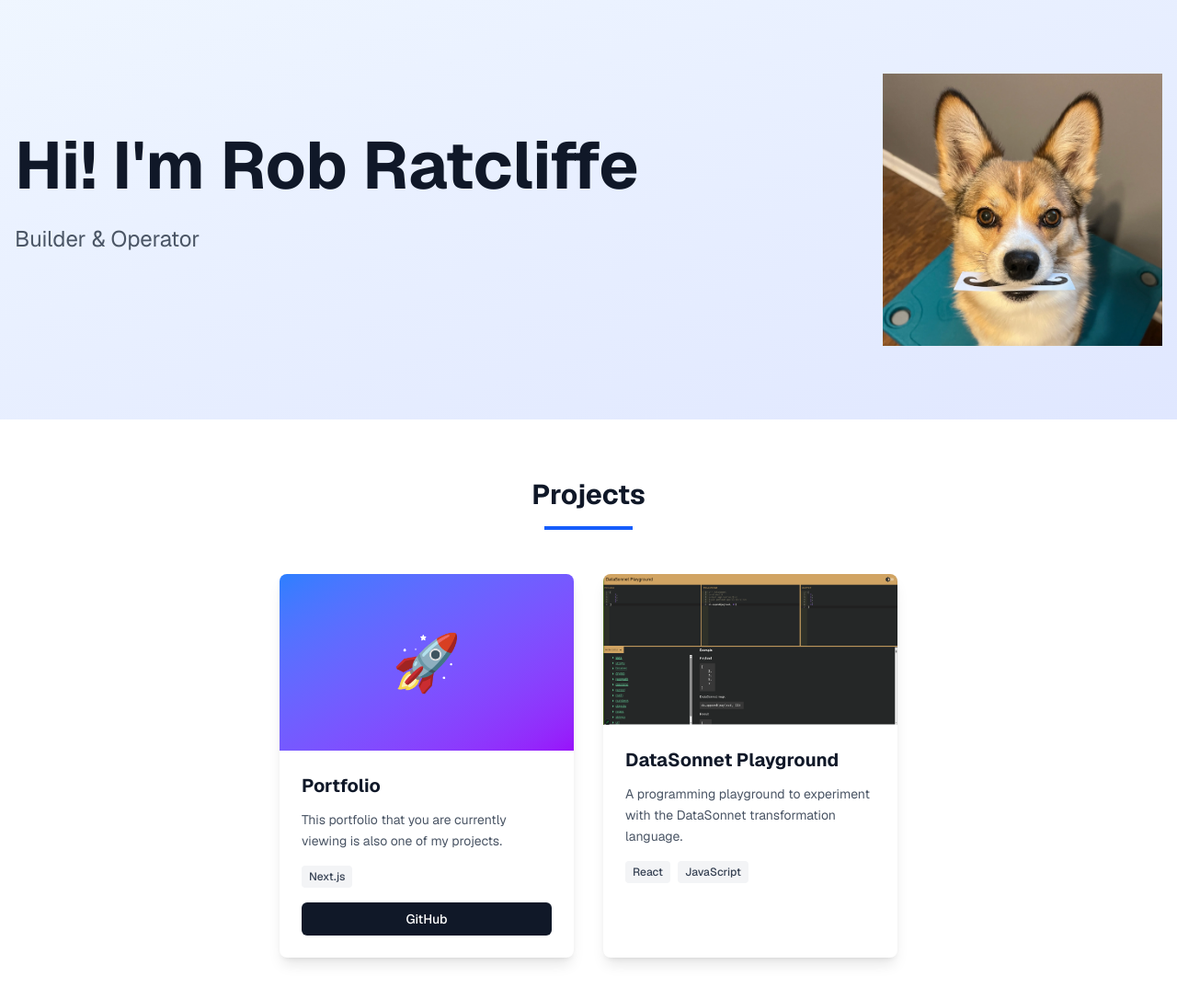
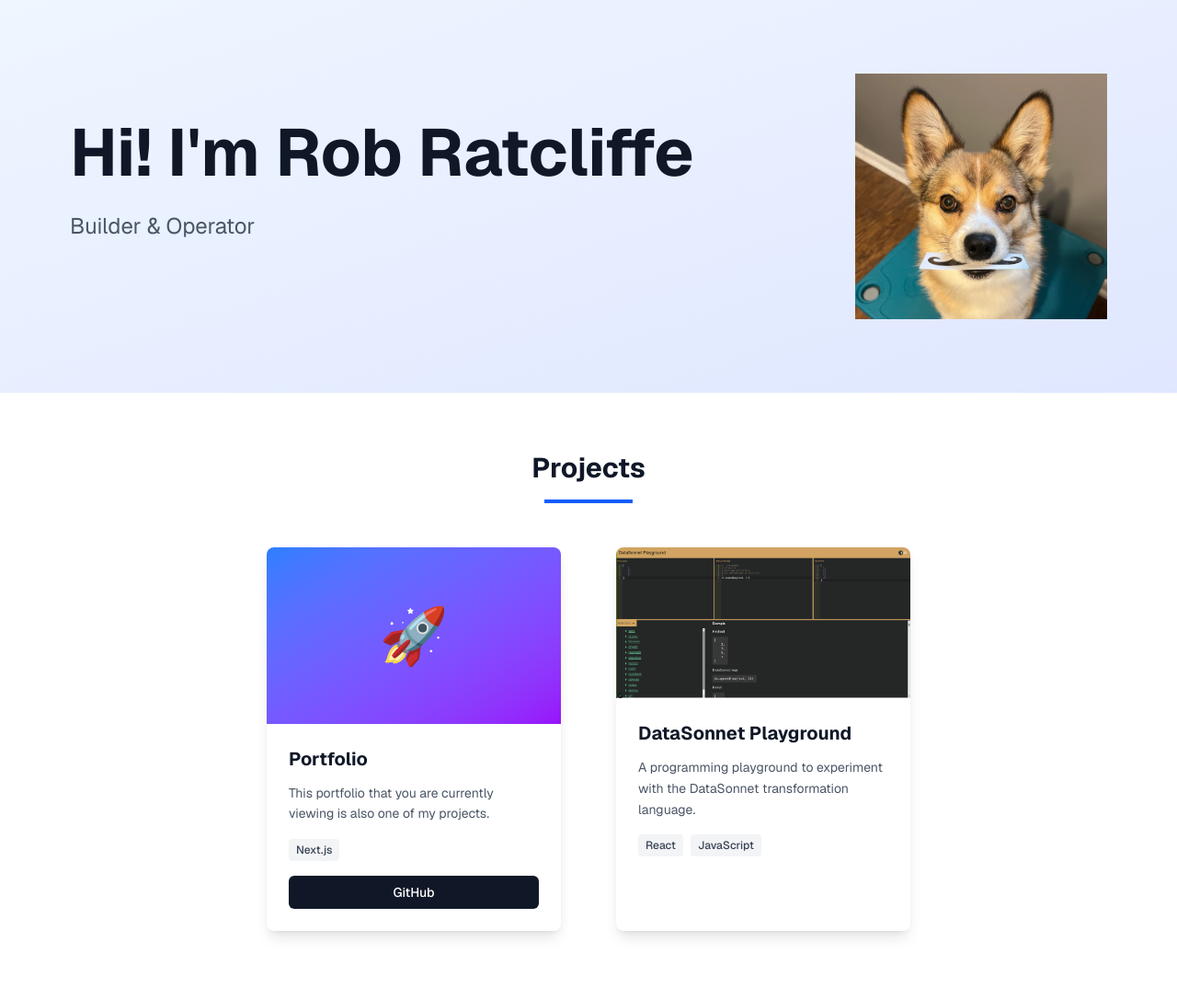
Before and after one commit to rlratcliffe/portfolio, a Next.js app: page / in a window 1280 px wide. Shown: the top 1086 px of the page at 92% size. Built offline with nearby package versions, Linux system fonts and the light colour scheme.

Commit message:
feat: increase spacing in hero and projects

```diff
--- a/src/app/globals.css
+++ b/src/app/globals.css
@@ -43,7 +43,7 @@ body {
   }
 
   .hero-container {
-    @apply mx-auto grid md:grid-cols-[3fr_1fr] gap-8 items-center;
+    @apply mx-auto grid md:grid-cols-[3fr_1fr] gap-8 items-center px-15;
   }
 
   .hero-content {
@@ -131,7 +131,7 @@ body {
   }
 
   .grid-projects {
-    @apply flex flex-wrap justify-center gap-8;
+    @apply flex flex-wrap justify-center gap-15;
   }
 
   .skill-tag {
```
Also changed, not shown: 1 other file (tests, documents, lock files or other folders).
